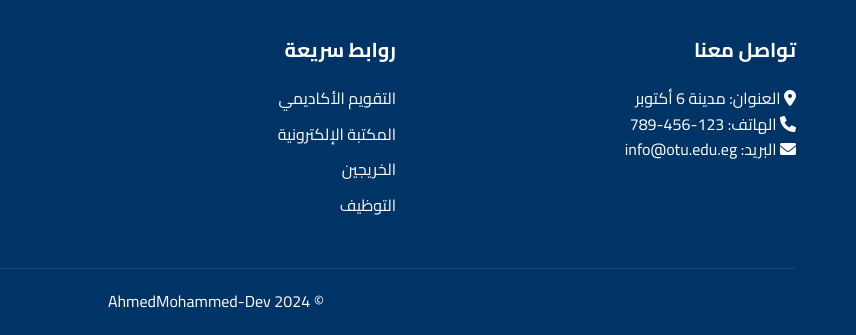
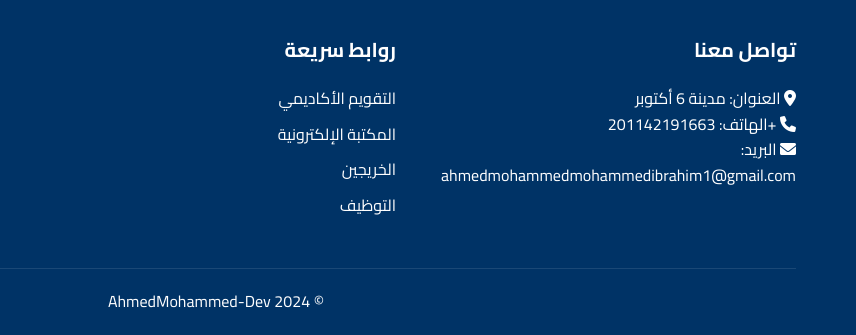
Before and after one commit to AhmedMohammed-Dev/otutest, a plain HTML site: page index.html in a window 1280 px wide. Shown: the part 2340-2675 px from the top of the page, 424-1280 px from the left. Drawn offline with Linux system fonts and the light colour scheme.

Commit message:
Update index.html

```diff
--- a/index.html
+++ b/index.html
@@ -228,8 +228,8 @@
                 <div class="footer-section">
                     <h3>تواصل معنا</h3>
                     <p><i class="fas fa-map-marker-alt"></i> العنوان: مدينة 6 أكتوبر</p>
-                    <p><i class="fas fa-phone"></i> الهاتف: 123-456-789</p>
-                    <p><i class="fas fa-envelope"></i> البريد: info@otu.edu.eg</p>
+                    <p><i class="fas fa-phone"></i> +الهاتف: 201142191663</p>
+                    <p><i class="fas fa-envelope"></i> البريد: ahmedmohammedmohammedibrahim1@gmail.com</p>
                 </div>
                 <div class="footer-section">
                     <h3>روابط سريعة</h3>
```
